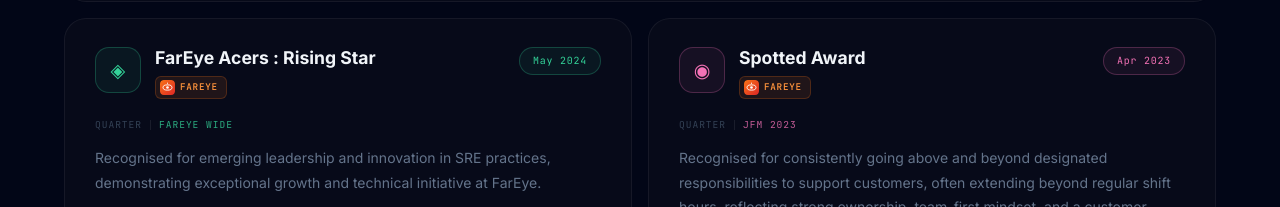
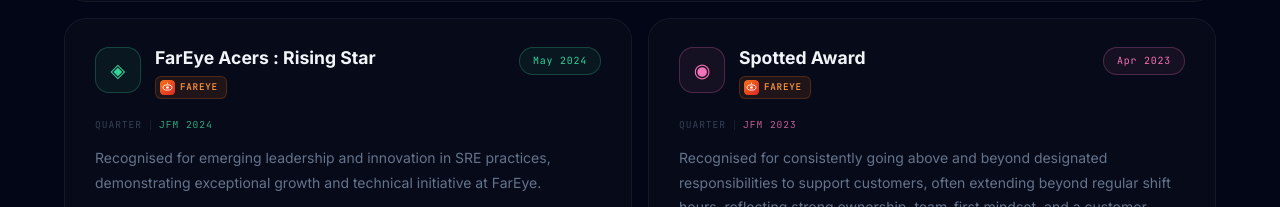
Before and after one commit to nishant-kamal/nishant-portfolio, a Next.js app: page / in a window 1280 px wide. Shown: the part 5506-5713 px from the top of the page. Built offline with nearby package versions, Linux system fonts and the light colour scheme.

Commit message:
Update Awards.js

```diff
--- a/components/Awards.js
+++ b/components/Awards.js
@@ -20,7 +20,7 @@ const awards = [
     id: 2,
     title: "FarEye Acers : Rising Star",
     period: "May 2024",
-    quarter: "FarEye Wide",
+    quarter: "JFM 2024",
     description:
       "Recognised for emerging leadership and innovation in SRE practices, demonstrating exceptional growth and technical initiative at FarEye.",
     color: "#34d399",
```
